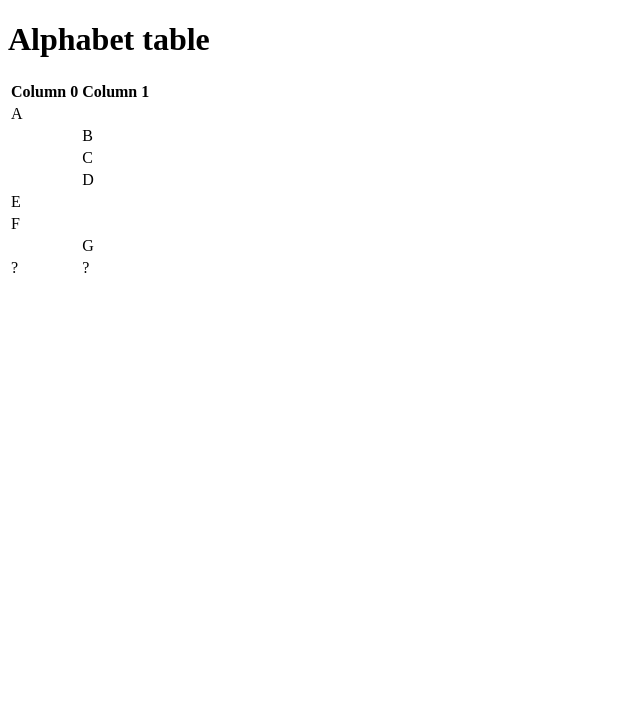
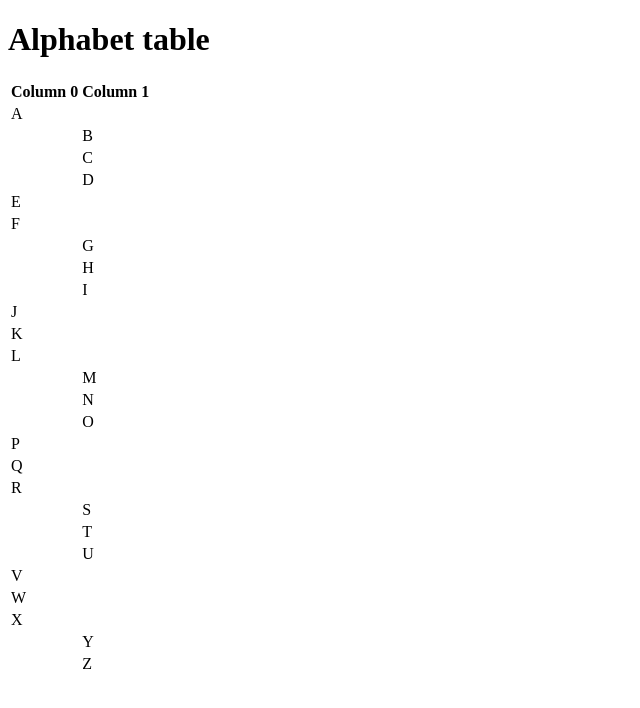
Before and after one commit to comp426-2022-spring/a00-meghansun322, a website: page index.html in a window 1280 px wide. Shown: the whole page, without its empty margins (0-640 px from the left). Drawn offline with Linux system fonts and the light colour scheme.

Commit message:
completed alphabet

```diff
--- a/index.html
+++ b/index.html
@@ -38,7 +38,61 @@
                     <td></td><td>G</td>
                 </tr>
                 <tr>
-                    <td>?</td><td>?</td>
+                    <td></td><td>H</td>
+                </tr>
+                <tr>
+                    <td></td><td>I</td>
+                </tr>
+                <tr>
+                    <td>J</td><td></td>
+                </tr>
+                <tr>
+                    <td>K</td><td></td>
+                </tr>
+                <tr>
+                    <td>L</td><td></td>
+                </tr>
+                <tr>
+                    <td></td><td>M</td>
+                </tr>
+                <tr>
+                    <td></td><td>N</td>
+                </tr>
+                <tr>
+                    <td></td><td>O</td>
+                </tr>
+                <tr>
+                    <td>P</td><td></td>
+                </tr>
+                <tr>
+                    <td>Q</td><td></td>
+                </tr>
+                <tr>
+                    <td>R</td><td></td>
+                </tr>
+                <tr>
+                    <td></td><td>S</td>
+                </tr>
+                <tr>
+                    <td></td><td>T</td>
+                </tr>
+                <tr>
+                    <td></td><td>U</td>
+                </tr>
+                <tr>
+                    <td>V</td><td></td>
+                </tr>
+                <tr>
+                    <td>W</td><td></td>
+                </tr>
+                <tr>
+                    <td>X</td><td></td>
+                </tr>
+                <tr>
+                    <td></td><td>Y</td>
+                </tr>
+                <tr>
+                    <td></td><td>Z</td>
                 </tr>
             </tbody>
         </table>
--- a/package.json
+++ b/package.json
@@ -15,5 +15,8 @@
   "bugs": {
     "url": "https://github.com/comp426-2022-spring/a00-meghansun322/issues"
   },
-  "homepage": "https://github.com/comp426-2022-spring/a00-meghansun322#readme"
+  "homepage": "https://github.com/comp426-2022-spring/a00-meghansun322#readme",
+  "dependencies": {
+    "browser-sync": "^2.27.7"
+  }
 }
```
Also changed, not shown: 1 other file.
